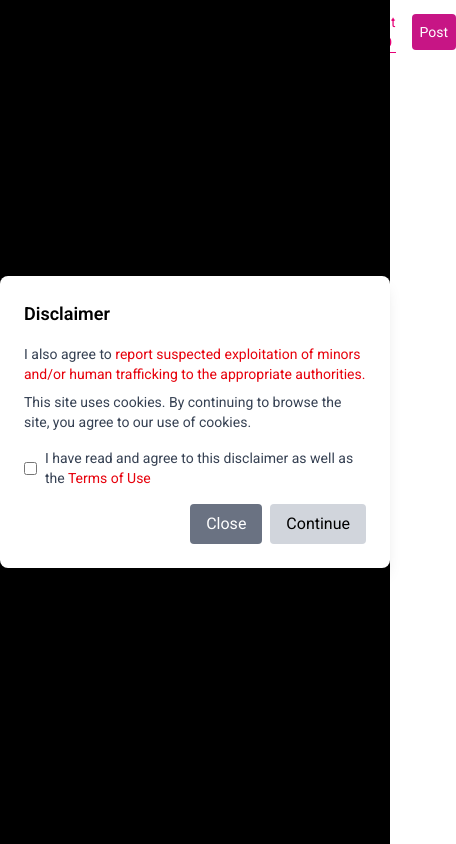
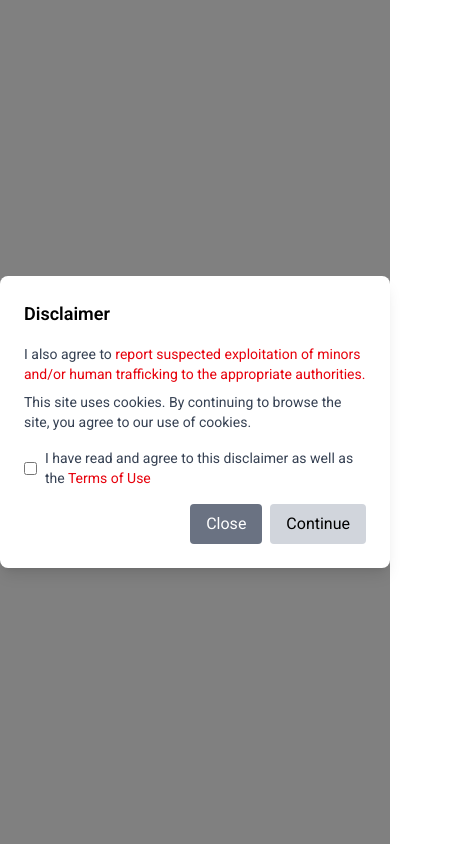
Before and after one commit to 0xidennis/Datingapp, a React (Vite) app: page /Traffic in a window 390 px wide. Shown: the top 844 px of the page, 456 px wide, since content can reach past the window. Built offline with nearby package versions, Linux system fonts and the light colour scheme.

Commit message:
first commit

```diff
--- a/src/App.jsx
+++ b/src/App.jsx
@@ -15,10 +15,10 @@ import Disclaimer from "./Component/Disclaimer"
 const App = () => {
   const [accepted, setAccepted] = useState(false);
   return (
-    <div>
+    <div className="w-full overflow-x-hidden">
+     {!accepted && <Disclaimer onAccept={() => setAccepted(true)} />}
+<BrowserRouter>
 
-<BrowserRouter>
-{!accepted && <Disclaimer onAccept={() => setAccepted(true)} />}
 <Header/>
         <Routes>
           <Route path="/" element={<Home />} />
--- a/src/Component/Disclaimer.jsx
+++ b/src/Component/Disclaimer.jsx
@@ -22,7 +22,7 @@ const Disclaimer = () => {
     if (!isOpen) return null;
 
   return (
-    <div className="fixed inset-0 flex items-center justify-center bg-black bg-opacity-50">
+    <div className="fixed inset-0 flex items-center justify-center bg-[gray] bg-opacity-50">
     <div className="bg-white p-6 rounded-lg shadow-lg max-w-lg w-full">
       <h2 className="text-lg font-semibold mb-4">Disclaimer</h2>
       <p className="text-sm text-gray-700">
--- a/src/Static/Header.jsx
+++ b/src/Static/Header.jsx
@@ -10,27 +10,27 @@ const Header = () => {
     setIsOpen(!isOpen);
   };
   return (
-    <header className="top-0 z-50 max-w-6xl  bg-white items-center mx-auto">
+    <header className="top-0 z-50 max-w-6xl  bg-white items-center mx-auto ">
       <div className="container flex h-16 items-center justify-between px-4">
         {/* Mobile Menu Button */}
         <button className="lg:flex " aria-label="Open menu"  onClick={toggleSidebar}>
-          <Menu className="h-10 w-9 text-[#c12525]" />
+          <Menu className="h-10 w-8 text-[#c12525]" />
         </button>
          <Sidebar isOpen={isOpen} toggleSidebar={toggleSidebar}/>
         {/* Logo */}
-        <div className="top-10 mt-36 flex items-start gap-2 justify-center  mr-auto ">
-          <div className="h-49 w-49">
-          <img src={logo} alt="EscortManagerment.affairs" className="w-full h-auto"/>
+        <div className="top-10 mt-25 flex items-start gap-2 justify-center  mr-auto ">
+          <div className="h-34 w-34 md:h-36 md:w-36 lg:h-49 lg:w-49">
+          <img src={logo} alt="EscortManagerment.affairs" className="w-full h-auto "/>
           </div>
-          <span className="text-lg font-extrabold text-[#db1159] mt-3"> Management</span>
+          <span className="text-sm md:text-lg font-extrabold text-[#db1159] mt-2 md:mt-3"> Management</span>
         </div>
 
         {/* Right side navigation */}
-        <div className="flex items-center gap-4">
-          <button href="/adult-seo" className="lg:grid border-b text-sm text-pink-600 hover:text-pink-700 md:0rder-2">
+        <div className="flex  flex-col-reverse md:flex-row items-center gap-2">
+          <button href="/adult-seo" className=" border-b text-[0.7rem] text-pink-600 hover:text-pink-700 md:w-auto">
             Adult SEO
           </button>
-          <button variant="default" className="bg-[#C71585] hover:bg-blue-700 p-2 text-[#fff] text-sm rounded-[4px]">
+          <button variant="default" className="bg-[#C71585] hover:bg-blue-700 p-2 text-[#fff] text-sm rounded-[4px] md:w-auto">
             Post
           </button>
         </div>
```
